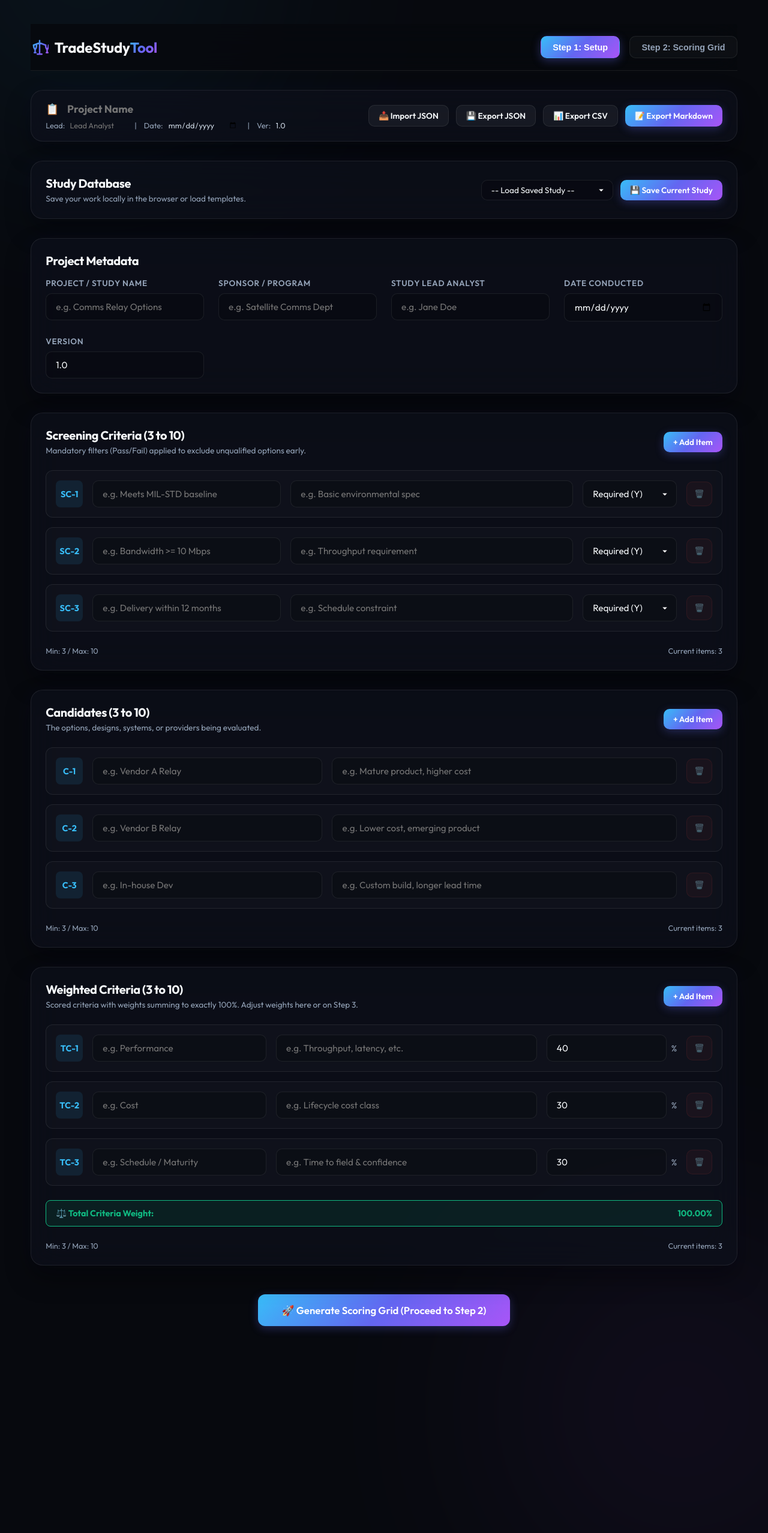
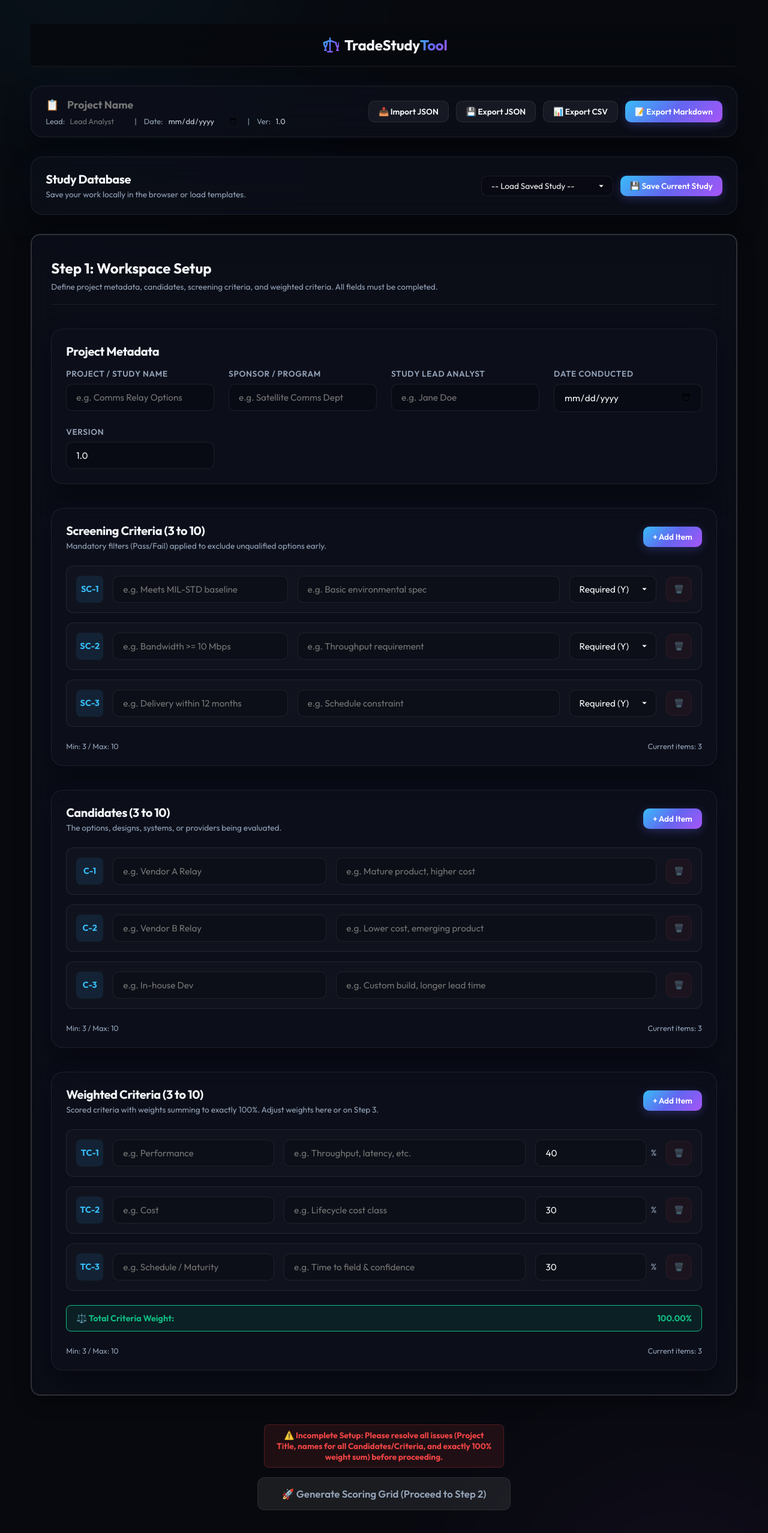
Before and after one commit to austincampbell94/TradeStudyTool, a Next.js app: page / in a window 1280 px wide. Shown: the top 2556 px of the page at 60% size. Built offline with nearby package versions, Linux system fonts and the light colour scheme.

Commit message:
Step 1 box panel wrapper, strict setup validation, hid results button until step 2 completes, and inline auto-generated results layout

```diff
--- a/app/page.tsx
+++ b/app/page.tsx
@@ -93,7 +93,7 @@
 
 export default function Home() {
   const [activeTab, setActiveTab] = useState<"setup" | "scoring">("setup");
-  const [showResultsModal, setShowResultsModal] = useState<boolean>(false);
+  const [showResults, setShowResults] = useState<boolean>(false);
   const [meta, setMeta] = useState<TradeStudyMeta>(initialMeta);
   const [candidates, setCandidates] = useState<Candidate[]>(initialCandidates);
   const [screening, setScreening] = useState<ScreeningCriterion[]>(initialScreening);
@@ -107,6 +107,87 @@
   const [selectedStudyId, setSelectedStudyId] = useState<string>("");
 
   const fileInputRef = useRef<HTMLInputElement>(null);
+
+  // Helper: Determine overall screening result per candidate
+  const getOverallScreening = (candId: string) => {
+    const candScores = screeningScores[candId] || {};
+    for (const sc of screening) {
+      if (sc.required === "Y") {
+        const val = candScores[sc.id] || "Pass";
+        if (val === "Fail") return "Fail";
+      }
+    }
+    return "Pass";
+  };
+
+  // Validate weight sum
+  const weightSum = tradeCriteria.reduce((sum, tc) => sum + tc.weight, 0);
+  const isWeightValid = Math.abs(weightSum - 100) < 0.05;
+
+  // Check if setup details are complete in Step 1
+  const isSetupComplete =
+    meta.project.trim() !== "" &&
+    candidates.length >= 3 &&
+    candidates.every(c => c.name.trim() !== "") &&
+    screening.length >= 3 &&
+    screening.every(s => s.name.trim() !== "") &&
+    tradeCriteria.length >= 3 &&
+    tradeCriteria.every(tc => tc.name.trim() !== "") &&
+    isWeightValid;
+
+  const getSetupErrors = () => {
+    const errors: string[] = [];
+    if (meta.project.trim() === "") {
+      errors.push("Project Title is required.");
+    }
+    if (candidates.length < 3) {
+      errors.push("At least 3 candidates are required.");
+    }
+    if (candidates.some(c => c.name.trim() === "")) {
+      errors.push("All candidates must have a name.");
+    }
+    if (screening.length < 3) {
+      errors.push("At least 3 screening criteria are required.");
+    }
+    if (screening.some(s => s.name.trim() === "")) {
+      errors.push("All screening criteria must have a name.");
+    }
+    if (tradeCriteria.length < 3) {
+      errors.push("At least 3 weighted criteria are required.");
+    }
+    if (tradeCriteria.some(tc => tc.name.trim() === "")) {
+      errors.push("All weighted criteria must have a name.");
+    }
+    if (!isWeightValid) {
+      errors.push(`Weighted criteria weights must sum to exactly 100% (currently ${weightSum.toFixed(2)}%).`);
+    }
+    return errors;
+  };
+
+  // Helper: Check if all Step 2 evaluations are fully filled
+  const isStep2Complete = () => {
+    // Check if screening scores exist for all candidate-criterion pairs
+    for (const cand of candidates) {
+      for (const s of screening) {
+        const val = screeningScores[cand.id]?.[s.id];
+        if (!val) return false;
+      }
+    }
+
+    // Check if scoring scores exist and are valid for all passed candidates
+    for (const cand of candidates) {
+      const isFailed = getOverallScreening(cand.id) === "Fail";
+      if (!isFailed) {
+        for (const tc of tradeCriteria) {
+          const val = scores[cand.id]?.[tc.id];
+          if (val === undefined || val === null || isNaN(val)) {
+            return false;
+          }
+        }
+      }
+    }
+    return true;
+  };
 
   // Initialize browser localStorage database and load active workspace
   useEffect(() => {
@@ -255,9 +336,7 @@
     }
   };
 
-  // Validate weight sum
-  const weightSum = tradeCriteria.reduce((sum, tc) => sum + tc.weight, 0);
-  const isWeightValid = Math.abs(weightSum - 100) < 0.05;
+
 
   // JSON Import handler
   const handleImportJson = (e: React.ChangeEvent<HTMLInputElement>) => {
@@ -355,17 +434,7 @@
 
   // Export Markdown (Aligned with user's trade-study-template.md)
   const handleExportMarkdown = () => {
-    // Determine overall screening result per candidate
-    const getOverallScreening = (candId: string) => {
-      const candScores = screeningScores[candId] || {};
-      for (const sc of screening) {
-        if (sc.required === "Y") {
-          const val = candScores[sc.id] || "Pass";
-          if (val === "Fail") return "Fail";
-        }
-      }
-      return "Pass";
-    };
+    // getOverallScreening helper is available at the component level
 
     // Calculate total score per candidate
     const getScoringTotal = (candId: string) => {
@@ -638,7 +707,7 @@
   return (
     <main className="app-container">
       {/* App Header */}
-      <header className="app-header">
+      <header className="app-header" style={{ justifyContent: "center" }}>
         <div className="logo-section" style={{ display: "flex", alignItems: "center", gap: "0.6rem" }}>
           <svg width="30" height="30" viewBox="0 0 24 24" fill="none" xmlns="http://www.w3.org/2000/svg">
             <path d="M12 3V21M12 21H9M12 21H15M12 6L4 9M12 6L20 9" stroke="url(#logo-grad)" strokeWidth="2" strokeLinecap="round" strokeLinejoin="round"/>
@@ -655,28 +724,6 @@
           <span style={{ letterSpacing: "-0.01em" }}>
             TradeStudy<span className="logo-text-highlight">Tool</span>
           </span>
-        </div>
-
-        {/* Tab Switcher Navigation */}
-        <div className="nav-links">
-          <button
-            onClick={() => setActiveTab("setup")}
-            className={`nav-btn ${activeTab === "setup" ? "active" : ""}`}
-          >
-            Step 1: Setup
-          </button>
-          <button
-            onClick={() => {
-              if (!isWeightValid) {
-                alert("The weighted criteria must equal 100% before continuing to the next page.");
-                return;
-              }
-              setActiveTab("scoring");
-            }}
-            className={`nav-btn ${activeTab === "scoring" ? "active" : ""}`}
-          >
-            Step 2: Scoring Grid
-          </button>
         </div>
       </header>
 
@@ -835,6 +882,28 @@
             </div>
           </div>
 
+          {/* Step 1 Setup Workspace Panel Box */}
+          <div
+            className="glass-panel animate-fade-in"
+            style={{
+              padding: "2.5rem 2rem",
+              border: "2px solid rgba(255, 255, 255, 0.15)",
+              borderRadius: "16px",
+              display: "flex",
+              flexDirection: "column",
+              gap: "2.5rem",
+              boxShadow: "0 10px 30px rgba(0, 0, 0, 0.3)"
+            }}
+          >
+            <div style={{ borderBottom: "1px solid var(--border-color)", paddingBottom: "1.25rem" }}>
+              <h2 style={{ fontSize: "1.5rem", fontWeight: 700, margin: 0, color: "var(--text-primary)" }}>
+                Step 1: Workspace Setup
+              </h2>
+              <p style={{ fontSize: "0.85rem", color: "var(--text-muted)", margin: "0.4rem 0 0 0" }}>
+                Define project metadata, candidates, screening criteria, and weighted criteria. All fields must be completed.
+              </p>
+            </div>
+
             <MetadataSection meta={meta} onChange={setMeta} />
 
             <ListManager
@@ -866,29 +935,44 @@
               onRemove={handleRemoveTradeCriterion}
               onChange={handleChangeTradeCriterion}
             />
+          </div>
 
           {/* Button to proceed to Step 2 */}
-          <div style={{ display: "flex", justifyContent: "center", marginTop: "1rem" }}>
+          <div style={{ display: "flex", flexDirection: "column", alignItems: "center", gap: "1rem", marginTop: "1rem" }}>
+            {!isSetupComplete && (
+              <div
+                style={{
+                  background: "rgba(239, 68, 68, 0.1)",
+                  border: "1px solid rgba(239, 68, 68, 0.25)",
+                  color: "var(--accent-red)",
+                  padding: "0.5rem 1rem",
+                  borderRadius: "8px",
+                  fontSize: "0.85rem",
+                  fontWeight: "bold",
+                  maxWidth: "400px",
+                  textAlign: "center"
+                }}
+              >
+                ⚠️ Incomplete Setup: Please resolve all issues (Project Title, names for all Candidates/Criteria, and exactly 100% weight sum) before proceeding.
+              </div>
+            )}
             <button
               onClick={() => {
-                if (!isWeightValid) {
-                  alert("The weighted criteria must equal 100% before continuing to the next page.");
+                if (!isSetupComplete) {
+                  const errors = getSetupErrors();
+                  alert(`The Step 1 setup is incomplete. Please fix the following errors before continuing:\n\n${errors.map((e, idx) => `${idx + 1}. ${e}`).join("\n")}`);
                   return;
                 }
-                if (candidates.some(c => !c.name) || screening.some(s => !s.name) || tradeCriteria.some(tc => !tc.name)) {
-                  if (!confirm("Some fields are still empty. Do you want to proceed to Step 2 with defaults?")) {
-                    return;
-                  }
-                }
+                setShowResults(false);
                 setActiveTab("scoring");
                 window.scrollTo({ top: 0, behavior: "smooth" });
               }}
-              className={`btn-primary ${!isWeightValid ? "disabled" : ""}`}
+              className={`btn-primary ${!isSetupComplete ? "disabled" : ""}`}
               style={{
                 padding: "1rem 2.5rem",
                 fontSize: "1.05rem",
                 borderRadius: "12px",
-                ...(!isWeightValid ? {
+                ...(!isSetupComplete ? {
                   background: "rgba(255, 255, 255, 0.08)",
                   color: "var(--text-muted)",
                   border: "1px solid var(--border-color)",
@@ -906,6 +990,20 @@
 
       {activeTab === "scoring" && (
         <div style={{ display: "flex", flexDirection: "column", gap: "2rem" }}>
+          {/* Back to Step 1 Button */}
+          <div style={{ display: "flex", justifyContent: "flex-start" }}>
+            <button
+              onClick={() => {
+                setActiveTab("setup");
+                window.scrollTo({ top: 0, behavior: "smooth" });
+              }}
+              className="btn-secondary"
+              style={{ display: "inline-flex", alignItems: "center", gap: "0.5rem" }}
+            >
+              ⬅️ Edit Step 1 Setup
+            </button>
+          </div>
+
           <ScreeningGrid
             candidates={candidates}
             screening={screening}
@@ -926,11 +1024,15 @@
             onTradeCriteriaChange={setTradeCriteria}
           />
 
-          {/* Button to open Results Modal */}
+          {/* Button to open Results (only rendered if isStep2Complete() is true) */}
+          {isStep2Complete() && (
             <div style={{ display: "flex", justifyContent: "center", marginTop: "1rem" }}>
               <button
                 onClick={() => {
-                setShowResultsModal(true);
+                  setShowResults(true);
+                  setTimeout(() => {
+                    document.getElementById("results-section")?.scrollIntoView({ behavior: "smooth" });
+                  }, 100);
                 }}
                 className="btn-primary"
                 style={{ padding: "1rem 2.5rem", fontSize: "1.05rem", borderRadius: "12px" }}
@@ -938,79 +1040,27 @@
                 📊 View Rankings & Recommendation Summary
               </button>
             </div>
-        </div>
           )}
 
-      {/* Results Modal */}
-      {showResultsModal && (
-        <div
-          style={{
-            position: "fixed",
-            top: 0,
-            left: 0,
-            right: 0,
-            bottom: 0,
-            background: "rgba(10, 10, 15, 0.85)",
-            backdropFilter: "blur(12px)",
-            zIndex: 1000,
-            display: "flex",
-            justifyContent: "center",
-            alignItems: "center",
-            padding: "2rem",
+          {/* Results Section (rendered inline below Scoring Grid) */}
+          {showResults && (
+            <div id="results-section" style={{ borderTop: "2px solid var(--border-color)", paddingTop: "2rem", marginTop: "1rem", display: "flex", flexDirection: "column", gap: "1.5rem" }}>
+              <div style={{ display: "flex", justifyContent: "space-between", alignItems: "center" }}>
+                <h2 style={{ fontSize: "1.4rem", fontWeight: 700, margin: 0, color: "var(--text-primary)" }}>
+                  📊 Study Results & Rankings
+                </h2>
+                <button
+                  onClick={() => {
+                    setShowResults(false);
+                    window.scrollTo({ top: 0, behavior: "smooth" });
                   }}
-          onClick={() => setShowResultsModal(false)}
+                  className="btn-secondary"
+                  style={{ padding: "0.5rem 1rem", fontSize: "0.85rem", borderRadius: "8px" }}
                 >
-          <div
-            className="glass-panel animate-fade-in"
-            style={{
-              width: "100%",
-              maxWidth: "850px",
-              maxHeight: "85vh",
-              overflowY: "auto",
-              position: "relative",
-              padding: "2.5rem 2rem 2rem 2rem",
-              border: "1px solid rgba(255, 255, 255, 0.15)",
-              boxShadow: "0 25px 60px rgba(0, 0, 0, 0.6)",
-              display: "flex",
-              flexDirection: "column",
-              gap: "1.5rem"
-            }}
-            onClick={(e) => e.stopPropagation()}
-          >
-            {/* Modal Header */}
-            <div
-              style={{
-                display: "flex",
-                justifyContent: "space-between",
-                alignItems: "center",
-                borderBottom: "1px solid var(--border-color)",
-                paddingBottom: "1rem",
-              }}
-            >
-              <div style={{ display: "flex", alignItems: "center", gap: "0.5rem" }}>
-                <span style={{ fontSize: "1.5rem" }}>📊</span>
-                <h2 style={{ fontSize: "1.4rem", fontWeight: 700, margin: 0, color: "var(--text-primary)" }}>
-                  Study Results & Rankings
-                </h2>
-              </div>
-              <button
-                onClick={() => setShowResultsModal(false)}
-                className="btn-secondary"
-                style={{
-                  padding: "0.4rem 0.8rem",
-                  fontSize: "0.85rem",
-                  borderRadius: "8px",
-                  background: "rgba(255, 255, 255, 0.05)",
-                  border: "1px solid var(--border-color)",
-                  cursor: "pointer"
-                }}
-              >
-                ✕ Close
+                  Hide Results
                 </button>
               </div>
 
-            {/* Modal Content */}
-            <div style={{ flex: 1, paddingRight: "0.5rem" }}>
               <DashboardView
                 candidates={candidates}
                 tradeCriteria={tradeCriteria}
@@ -1022,7 +1072,7 @@
                 onCandidatesChange={setCandidates}
               />
             </div>
-          </div>
+          )}
         </div>
       )}
     </main>
```
Lines whose indentation alone changed are shown as unchanged.
